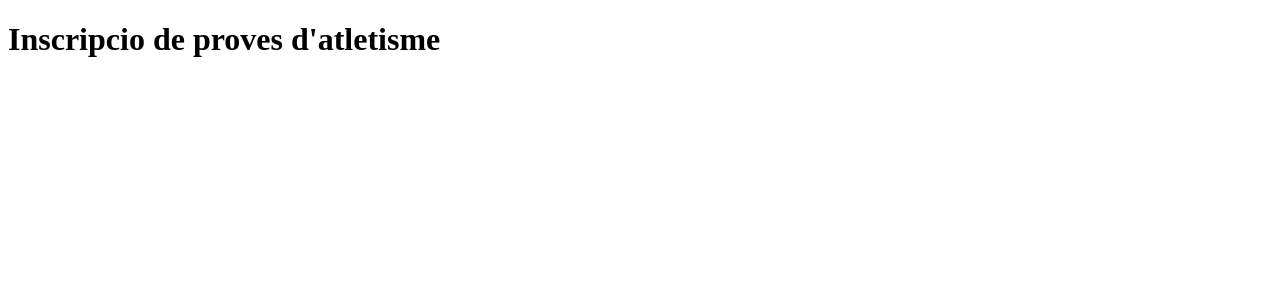
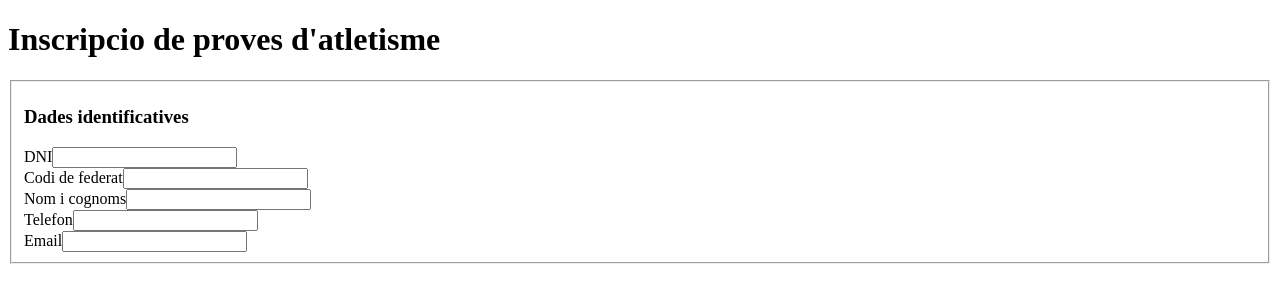
Before and after one commit to OctagonalDefence/inscripcionsatletisme, an Angular app in the folder inscripcionsatletisme/: page / in a window 1280 px wide. Shown: the top 302 px of the page. Built offline with nearby package versions, Linux system fonts and the light colour scheme.

Commit message:
first fieldset test successs

```diff
--- a/inscripcionsatletisme/src/app/Components/inscripcio/inscripcio.component.html
+++ b/inscripcionsatletisme/src/app/Components/inscripcio/inscripcio.component.html
@@ -1 +1,27 @@
 <h1>Inscripcio de proves d'atletisme</h1>
+
+<form (ngSubmit)="onSubmit(form)">
+    <fieldset>
+            <h3>Dades identificatives</h3>
+            <div class="form-group">
+                <label for="dni">DNI</label>
+                <input type="text" id="dni" name="dni" required>
+            </div>
+            <div class="form-group">
+                <label for="codi">Codi de federat</label>
+                <input type="text" id="codi" name="codi" required>
+            </div>
+            <div class="form-group">
+                <label for="nom">Nom i cognoms</label>
+                <input type="text" id="nom" name="nom" required>
+            </div>
+            <div class="form-group">
+                <label for="telefon">Telefon</label>
+                <input type="text" id="telefon" name="telefon" required>
+            </div>
+            <div class="form-group">
+                <label for="email">Email</label>
+                <input type="email" id="email" name="email" required>
+            </div>
+    </fieldset>
+</form>
```
